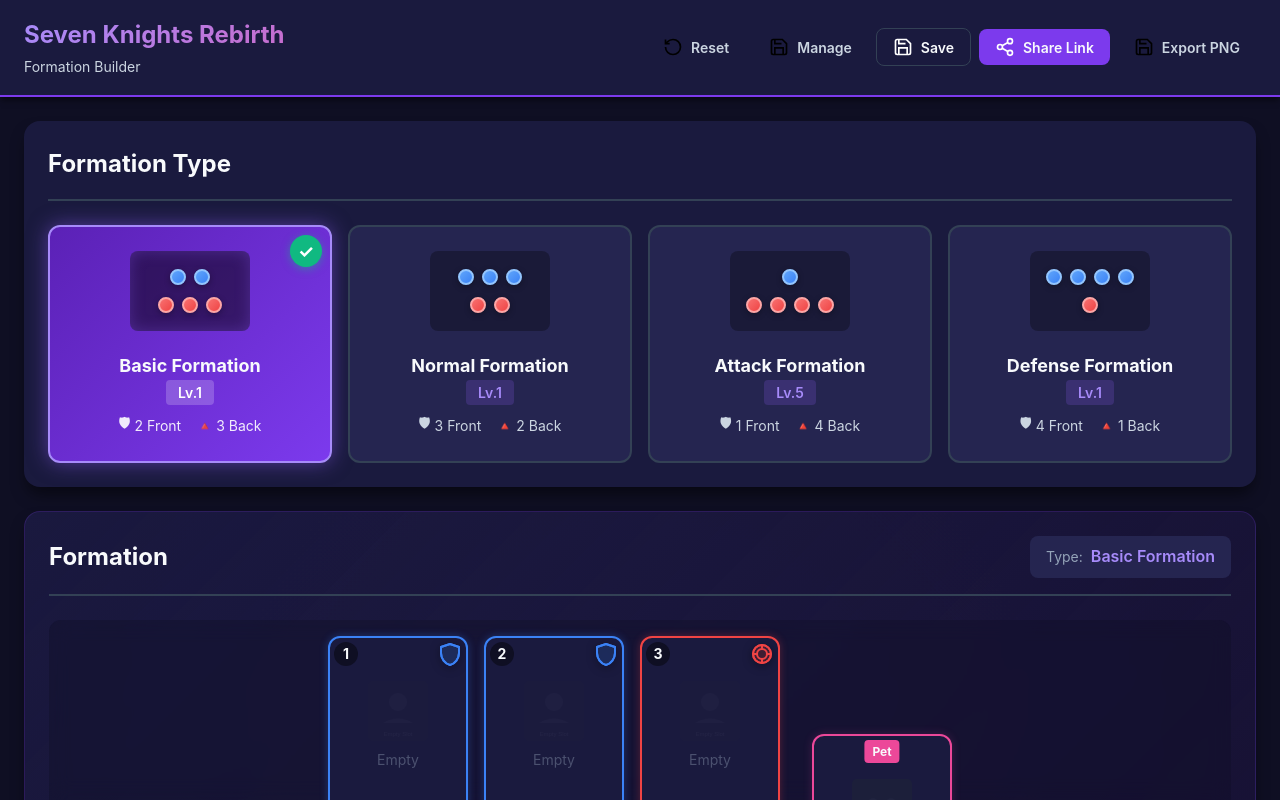
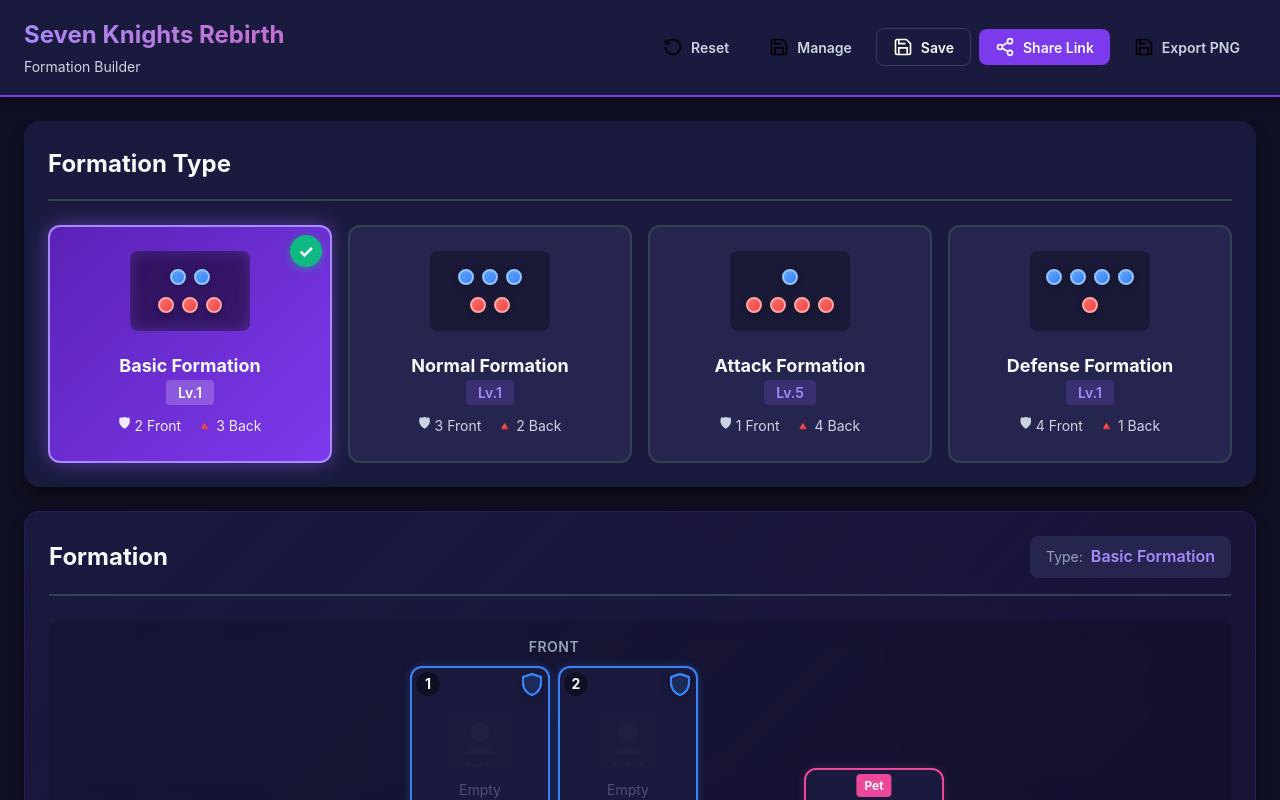
Before and after one commit to ChindanaiNaKub/SevenKnightFormation, a Vue app in the folder sevenbuilder/: page / in a window 1280 px wide. Built offline with nearby package versions, Linux system fonts and the light colour scheme.

Commit message:
fix formation to it type

```diff
--- a/sevenbuilder/src/components/formation/FormationDisplay.vue
+++ b/sevenbuilder/src/components/formation/FormationDisplay.vue
@@ -9,10 +9,14 @@
     </div>
 
     <div class="formation-grid">
-      <!-- Character Slots -->
-      <div class="character-slots">
+      <!-- Character Slots - Grouped by position type -->
+      <div class="character-slots" :class="`formation-${formationType}`">
+        <!-- Front Row -->
+        <div v-if="frontSlots.length > 0" class="position-row front-row">
+          <div class="row-label">Front</div>
+          <div class="slots-row">
             <CharacterSlot
-          v-for="slot in characterSlots"
+              v-for="slot in frontSlots"
               :key="slot.position"
               :position="slot.position"
               :position-type="slot.positionType"
@@ -26,6 +30,30 @@
               @mouse-enter="$emit('characterSlotMouseEnter', slot.position)"
               @mouse-leave="$emit('characterSlotMouseLeave')"
             />
+          </div>
+        </div>
+
+        <!-- Back Row -->
+        <div v-if="backSlots.length > 0" class="position-row back-row">
+          <div class="row-label">Back</div>
+          <div class="slots-row">
+            <CharacterSlot
+              v-for="slot in backSlots"
+              :key="slot.position"
+              :position="slot.position"
+              :position-type="slot.positionType"
+              :character="slot.character"
+              :is-selecting="isSelecting"
+              :is-valid-target="validPlacement(slot.position)"
+              @remove="$emit('removeCharacter', slot.position)"
+              @drag-start="$emit('characterDragStart', $event, slot.position)"
+              @drop="$emit('characterDrop', $event)"
+              @click="$emit('characterSlotClick', slot.position)"
+              @mouse-enter="$emit('characterSlotMouseEnter', slot.position)"
+              @mouse-leave="$emit('characterSlotMouseLeave')"
+            />
+          </div>
+        </div>
       </div>
 
       <!-- Pet Slot -->
@@ -85,6 +113,14 @@
     defense: 'Defense Formation',
   };
   return names[props.formationType];
+});
+
+const frontSlots = computed(() => {
+  return props.characterSlots.filter(slot => slot.positionType === 'front');
+});
+
+const backSlots = computed(() => {
+  return props.characterSlots.filter(slot => slot.positionType === 'back');
 });
 
 // Local guard to safely call optional validator from props
@@ -178,10 +214,67 @@
 }
 
 .character-slots {
-  display: grid;
-  grid-template-columns: repeat(3, 1fr);
+  display: flex;
+  flex-direction: column;
+  gap: var(--spacing-lg);
+  max-width: 600px;
+  align-self: center;
+}
+
+.position-row {
+  display: flex;
+  flex-direction: column;
+  gap: var(--spacing-sm);
+}
+
+.row-label {
+  font-size: var(--font-sm);
+  font-weight: 600;
+  color: var(--color-text-muted);
+  text-align: center;
+  text-transform: uppercase;
+  letter-spacing: 0.5px;
+}
+
+.slots-row {
+  display: flex;
+  justify-content: center;
   gap: var(--spacing-md);
-  max-width: 500px;
+  flex-wrap: wrap;
+}
+
+/* Formation-specific layouts */
+.formation-basic .slots-row,
+.formation-normal .slots-row {
+  gap: var(--spacing-sm);
+}
+
+.formation-attack .front-row .slots-row {
+  gap: var(--spacing-xl);
+}
+
+.formation-attack .back-row .slots-row {
+  gap: var(--spacing-xs);
+}
+
+.formation-defense .front-row .slots-row {
+  gap: var(--spacing-xs);
+}
+
+.formation-defense .back-row .slots-row {
+  gap: var(--spacing-xl);
+}
+
+/* Responsive adjustments */
+@media (max-width: 768px) {
+  .slots-row {
+    gap: var(--spacing-sm);
+  }
+
+  .formation-attack .front-row .slots-row,
+  .formation-defense .back-row .slots-row {
+    gap: var(--spacing-lg);
+  }
 }
 
 .pet-slot-container {
@@ -218,20 +311,18 @@
   }
 
   .character-slots {
-    grid-template-columns: repeat(2, 1fr);
-    gap: var(--spacing-sm);
+    max-width: 100%;
   }
 }
 
 @media (max-width: 480px) {
-  .character-slots {
-    grid-template-columns: repeat(2, 1fr);
-    max-width: 100%;
-  }
-
   .formation-type {
     width: 100%;
     justify-content: space-between;
   }
+
+  .slots-row {
+    justify-content: space-around;
+  }
 }
 </style>
```
Lines whose indentation alone changed are shown as unchanged.
